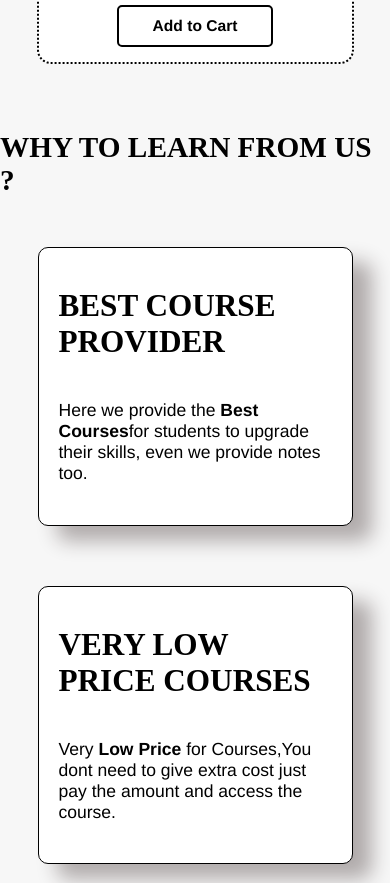
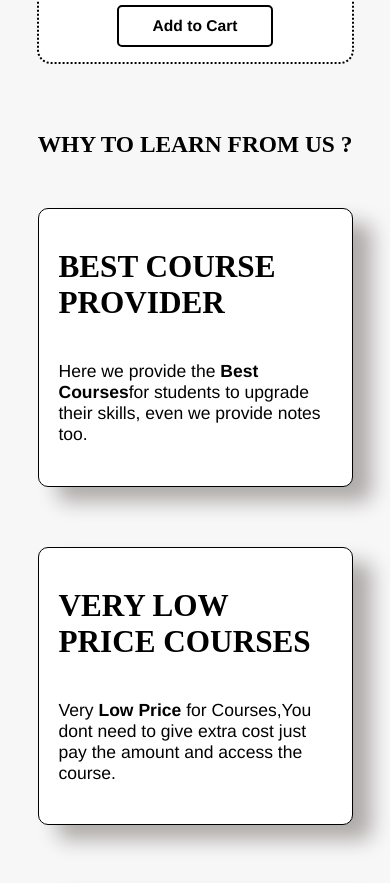
Before and after one commit to Prarthan23/Techplement, a plain HTML site: page index.html in a window 390 px wide. Shown: the part 10389-11272 px from the top of the page. Drawn offline with nearby package versions, Linux system fonts and the light colour scheme; a web font is replaced by a local one.

Commit message:
style update

```diff
--- a/style.css
+++ b/style.css
@@ -713,7 +713,7 @@ footer{
     }
     #page4 h1{
         font-family: futura;
-        font-size: 7.5vw;
+        font-size: 6vw;
         text-transform: uppercase;
     }
     .info-grid{
```
